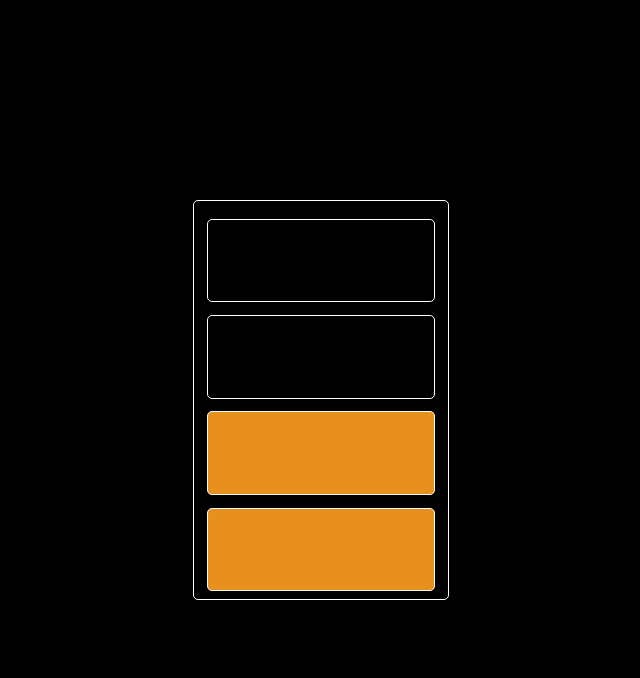
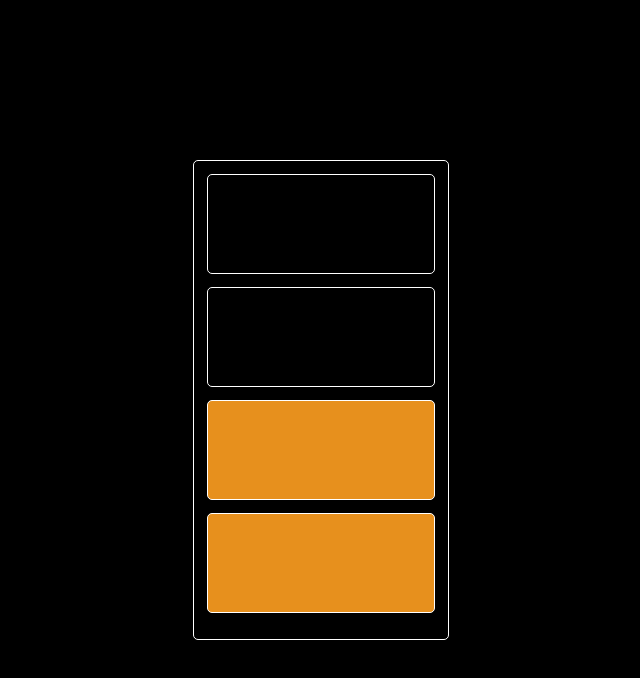
Before and after one commit to Myk0l4s/20210414, a plain HTML site: page index.html in a window 1280 px wide. Shown: the whole page, without its empty margins (319-959 px from the left). Drawn offline with Linux system fonts and the light colour scheme.

Commit message:
fixed a bit positioning

```diff
--- a/index.html
+++ b/index.html
@@ -5,7 +5,7 @@
     <meta http-equiv="X-UA-Compatible" content="IE=edge">
     <meta name="viewport" content="width=device-width, initial-scale=1.0">
     <title>Battery</title>
-     <link rel="stylesheet" href="./css/app.min.css">
+     <link rel="stylesheet" href="./css/app.css">
      <link rel="shortcut icon" href="./img/battery-status.svg" type="image/x-icon">
 </head>
 <body>
--- a/sass/_main.scss
+++ b/sass/_main.scss
@@ -7,22 +7,26 @@
     align-items: center;
     .battery {
         width: 20%;
-        height: 50%;
+        height: 60%;
         border: 1px solid white;
         border-radius: 5px;
+        // padding: 20px;
+        display: inline-block;
+        position: absolute;
         .battery__block1 {
             color: white;
+            position: relative;
             width: 90%;
             height: 21%;
             border: 1px solid white;
             margin: 5%;
-            margin-top: 7%;
             border-radius: 5px;
             animation-name: color;
             animation: color 4s steps(1, end) infinite;
         }
         .battery__block2 {
             color: white;
+            position: relative;
             width: 90%;
             height: 21%;
             border: 1px solid white;
@@ -33,6 +37,7 @@
         }
         .battery__block3 {
             color: white;
+            position: relative;
             width: 90%;
             height: 21%;
             border: 1px solid white;
@@ -43,6 +48,7 @@
         }
         .battery__block4 {
             color: white;
+            position: relative;
             width: 90%;
             height: 21%;
             border: 1px solid white;
```
Also changed, not shown: css/app.css.
